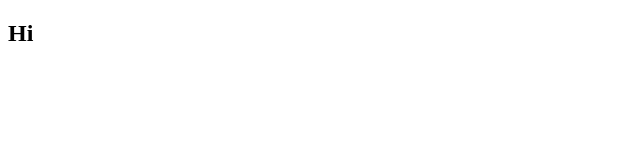
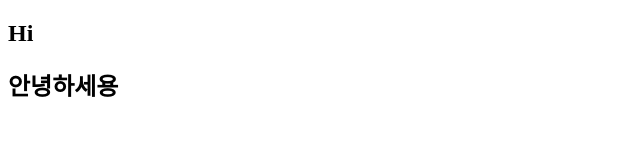
Before and after one commit to amamj05/study_repo, a plain HTML site: page index.html in a window 1280 px wide. Shown: the whole page, without its empty margins (0-640 px from the left). Drawn offline with Linux system fonts and the light colour scheme.

Commit message:
Update index.html

```diff
--- a/index.html
+++ b/index.html
@@ -7,5 +7,6 @@
 </head>
 <body>
     <h2>Hi</h2>
+    <h2>안녕하세용</h2>
 </body>
 </html>
```
